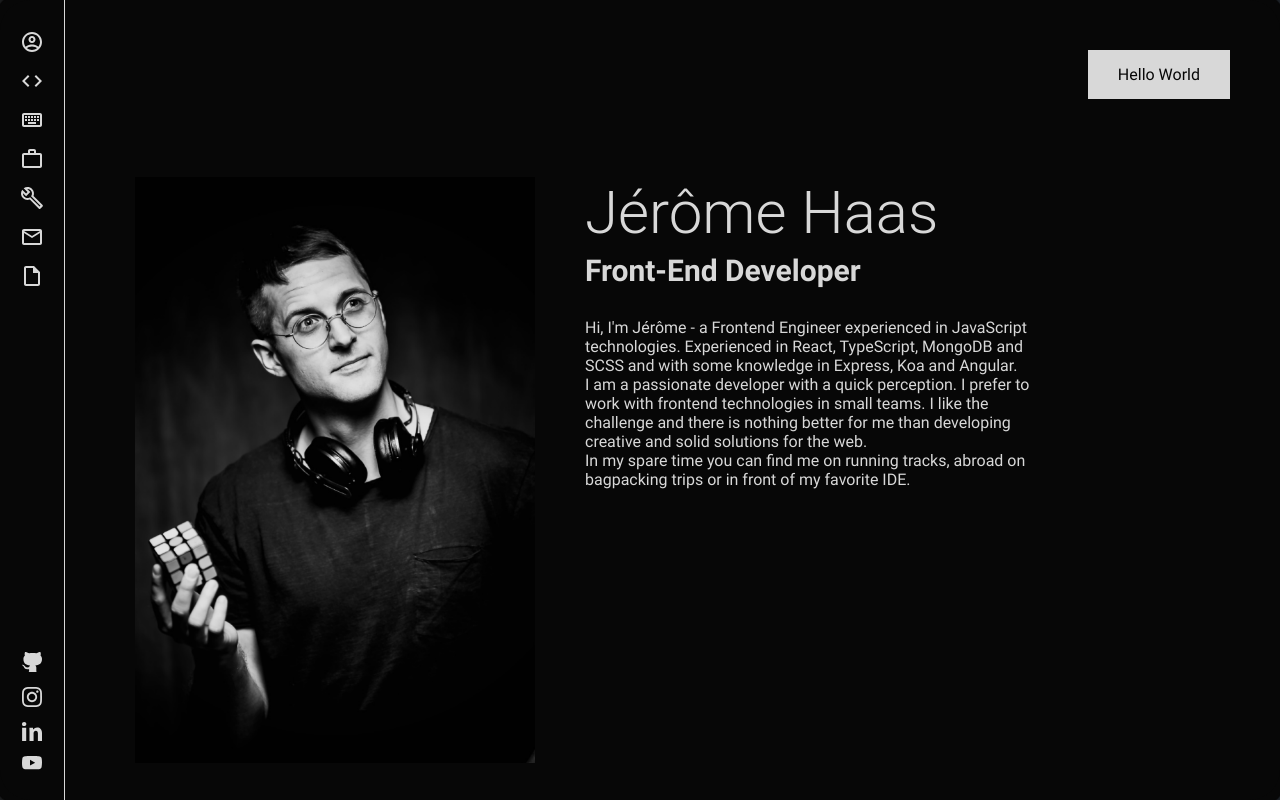
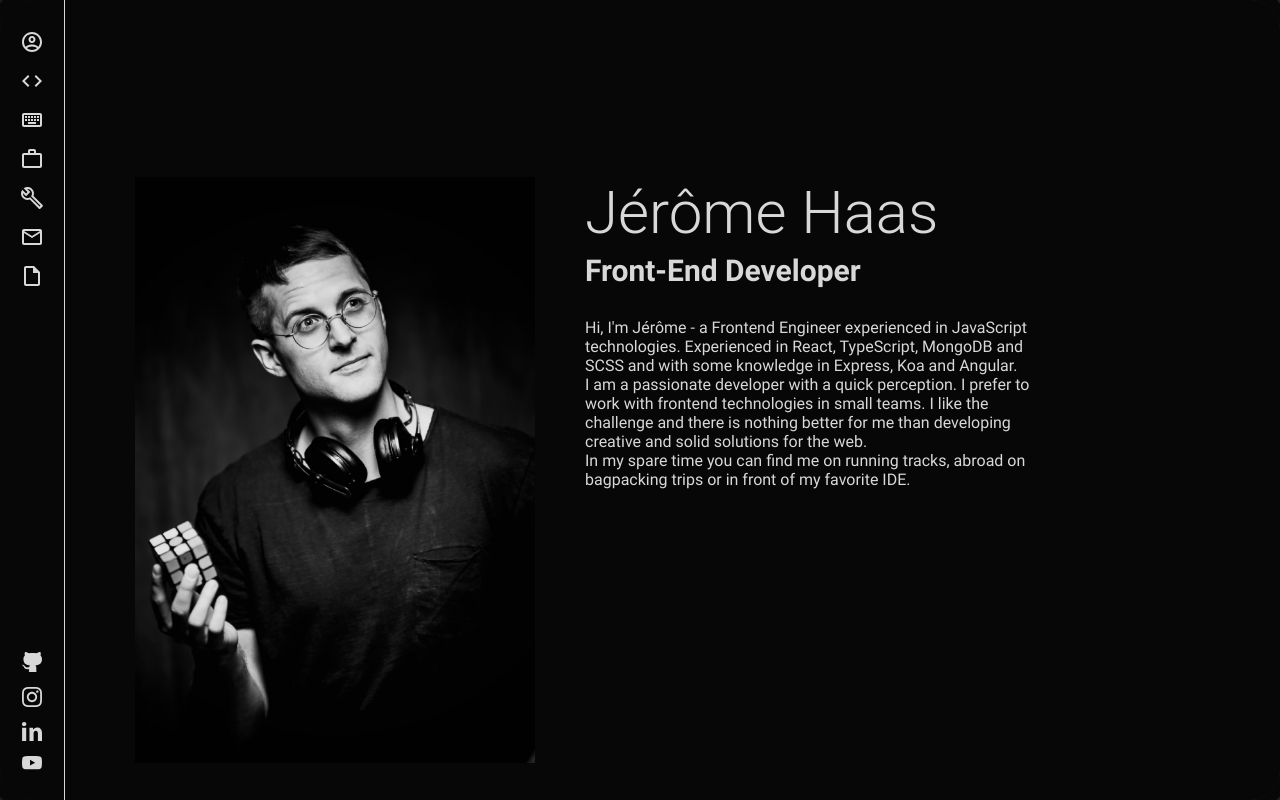
Before and after one commit to jeromehaas/jeromehaas-portfolio-website, a Next.js app: page / in a window 1280 px wide. Built offline with nearby package versions, Linux system fonts and the light colour scheme; a web font is replaced by a local one.

Commit message:
Implement: state and trigger for the notifier when a message is sent via the form

```diff
--- a/components/layout/PageLayout.tsx
+++ b/components/layout/PageLayout.tsx
@@ -5,16 +5,18 @@ import DesktopNav from '@/components/navigation/DesktopNav';
 import Notifier from '@/components/partials/Notifier';
 
 interface Props {
-  children: React.ReactNode
+  children: React.ReactNode;
+  notifierStatus: string;
+  notifierContent: string;
 }
 
-const PageLayout: React.FunctionComponent<Props> = ({ children }) => {
+const PageLayout: React.FunctionComponent<Props> = ({ children, notifierStatus, notifierContent }) => {
 
 
   return (
 
     <PageWrapper>
-      <Notifier />
+      <Notifier notifierStatus={notifierStatus} notifierContent={notifierContent} />
       <DesktopNav />
       <SectionWrapper>
         {children}
--- a/components/partials/Notifier.tsx
+++ b/components/partials/Notifier.tsx
@@ -1,15 +1,18 @@
 import React from 'react';
 import styles from '@/styles/Notifier.module.scss';
 
-interface Props { }
+interface Props {
+  notifierStatus: string;
+  notifierContent: string;
+}
 
-const Notifier: React.FunctionComponent<Props> = () => {
+const Notifier: React.FunctionComponent<Props> = ({ notifierStatus, notifierContent }) => {
 
 
   return (
     <>
-      <div id={styles.wrapper}>
-        <p id={styles.messageText}>Hello World</p>
+      <div id={styles.wrapper} className={notifierStatus === 'active' ? styles.active : null}>
+        <p id={styles.messageText}>{notifierContent}</p>
       </div>
     </>
   );
--- a/pages/index.js
+++ b/pages/index.js
@@ -163,7 +163,17 @@ export default function Home() {
       setLastname('');
       setEmail('');
       setMessage('');
+      setNotifierContent('Your message has been sent successfully!')
+      setNotifierStatus('active');
+      setTimeout(() => {
+        setNotifierStatus('hidden');
+      }, 3000);
     } catch (error) {
+      setNotifierContent('Sorry, something went wrong... Please contact me via email!')
+      setNotifierStatus('active');
+      setTimeout(() => {
+        setNotifierStatus('hidden');
+      }, 3000);
       console.log(error);
     }
   }
@@ -177,7 +187,7 @@ export default function Home() {
         <link rel="preload" href="/fonts/roboto/Roboto-Bold.ttf" as="font" crossOrigin="" />
       </Head>
 
-      <PageLayout>
+      <PageLayout notifierStatus={notifierStatus} notifierContent={notifierContent}>
         <Section id={"start"}>
           <div id={styles.start} className={styles.section}>
             <div id={styles.startWrapper} className={styles.sectionWrapper}>
@@ -213,7 +223,7 @@ export default function Home() {
           <h2>Work</h2>
           <Dropdown name={"Websites"}  items={websites} status={websiteDropdownStatus} open={() => setWebsiteDropdownStatus(!websiteDropdownStatus)}/>
           <Dropdown name={"NPM Packages"} items={npmPackages} status={npmPackageDropdownStatus} open={() => setNpmPackageDropdownStatus(!npmPackageDropdownStatus)} />
-          <Dropdown name={"Codepens"} items={codepens} status={codepenDropdownStatus} open={() => setCodepenDropdownStatus(!codepenDropdownStatus)} />
+          {/* <Dropdown name={"Codepens"} items={codepens} status={codepenDropdownStatus} open={() => setCodepenDropdownStatus(!codepenDropdownStatus)} /> */}
           </Section>
 
         <Section id={"career"}>
--- a/styles/Notifier.module.scss
+++ b/styles/Notifier.module.scss
@@ -5,14 +5,18 @@
 #wrapper {
   position: absolute;
   top: 50px;
-  right: 50px;
+  right: -300px;
   max-width: 300px;
   background-color: $white;
   color: $black;
   padding: 15px 30px;
   opacity: 1;
+  transition: all 1s ease;
 
   #messageText {
     color: $black;
   }
 }
+#wrapper.active {
+  right: 50px;
+}
```
